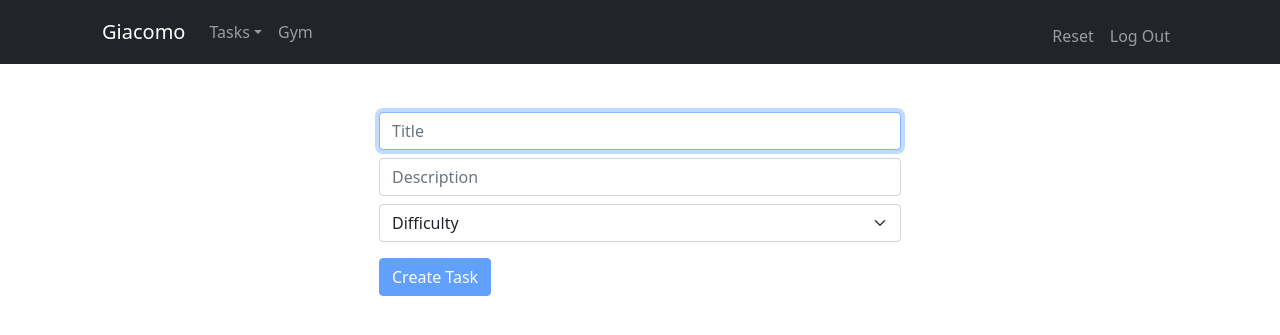
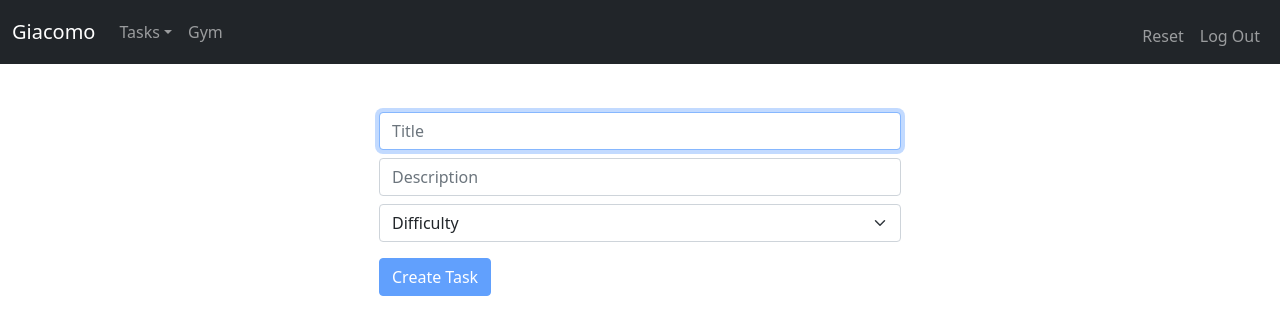
Before and after one commit to gianmillare/Giacomo_Tasks, a Flask app: page /create in a window 1280 px wide. Shown: the top 335 px of the page. Run offline with Flask 2, Linux system fonts and the light colour scheme; the visitor is signed in with stand-in values (Sample User, id 1).

Commit message:
edited styling for the web page to adapt to different screen size. unsuccessful. removed media screen from css

```diff
--- a/app.py
+++ b/app.py
@@ -98,7 +98,7 @@ def index():
     # Query the completed_tasks database with user_id
     c.execute("""
     SELECT title, score,
-    STRFTIME('%m/%d/%Y, %H:%M',completed_on)
+    STRFTIME('%m/%d/%Y',completed_on)
     FROM completed_tasks WHERE user_id = :user_id
     """, {"user_id": session["user_id"]})
 
@@ -115,7 +115,7 @@ def index():
     # ------------ DISPLAY THE RESERVED GYM TIMES OF EVERYONE --------------------
     c.execute("""
     SELECT name, start, end,
-    STRFTIME('%m/%d/%Y, %H:%M',date), reserve_id FROM housemates
+    STRFTIME('%m/%d/%Y',date), reserve_id FROM housemates
     INNER JOIN reserved_gym
     ON housemates.id = reserved_gym.user_id
     """)
--- a/static/styles.css
+++ b/static/styles.css
@@ -5,10 +5,3 @@ h1 {
 input[type=checkbox]:checked + .task_row{
   text-decoration: line-through;
 }
-
-@media screen and (min-width:768px){
-  .navbar {
-    padding-left:90px;
-    padding-right:90px;
-  }
-}
--- a/templates/layout.html
+++ b/templates/layout.html
@@ -4,7 +4,7 @@
     <head>
         <!-- Required Tags -->
         <meta charset="utf-8">
-        <meta name="viewport" content="width=device-width, initial-scale=1, shrink-to-fit=no">
+        <meta name="viewport" content="width=device-width">
 
         <!-- Bootstrap CDN -->
         <link href="https://cdn.jsdelivr.net/npm/bootstrap@5.0.0-beta1/dist/css/bootstrap.min.css" rel="stylesheet" integrity="sha384-giJF6kkoqNQ00vy+HMDP7azOuL0xtbfIcaT9wjKHr8RbDVddVHyTfAAsrekwKmP1" crossorigin="anonymous">
@@ -20,7 +20,7 @@
 
         <!-- Navbar -->
         <nav class="navbar navbar-expand-lg navbar-dark bg-dark">
-                <div class="container-fluid">
+                <div class="container-fluid" style="margin: auto;">
                     <a class="navbar-brand" href="/">Giacomo</a>
                     <button class="navbar-toggler" type="button" data-bs-toggle="collapse" data-bs-target="#navbarSupportedContent" aria-controls="navbarSupportedContent" aria-expanded="false" aria-label="Toggle navigation">
                         <span class="navbar-toggler-icon"></span>
```
Also changed, not shown: 2 other files.
